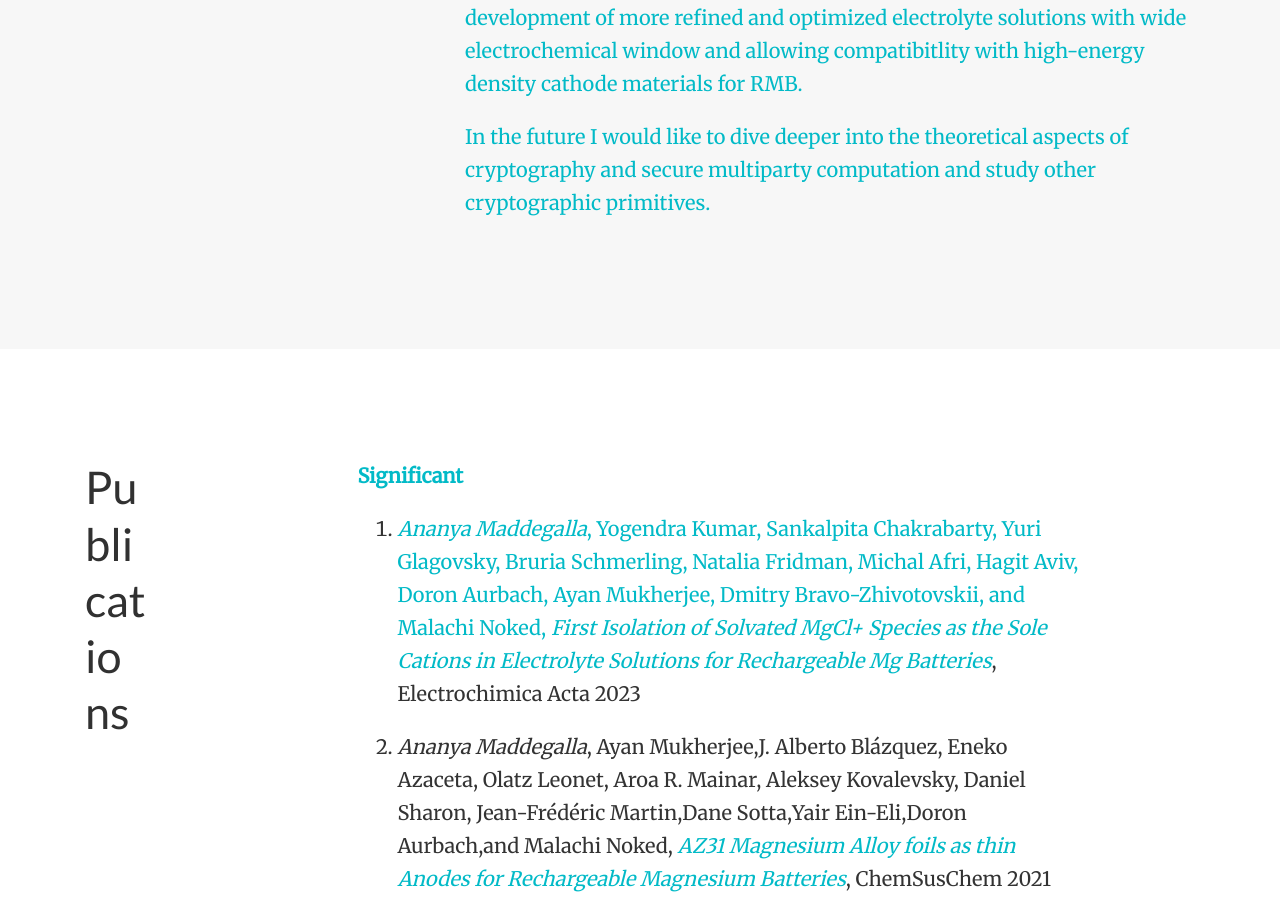
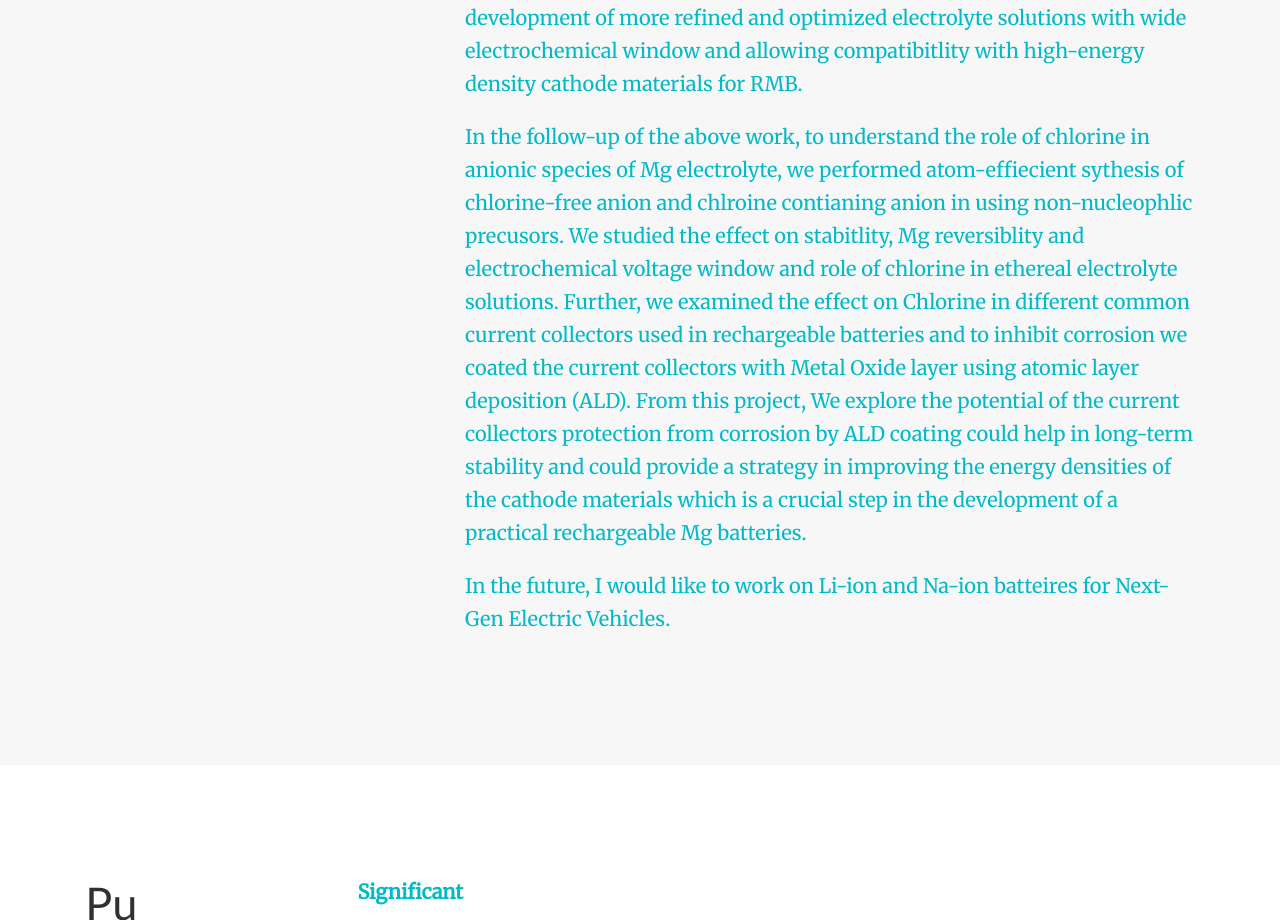
Before and after one commit to Ananya-Maddegalla/ananya-maddegalla.github.io, a plain HTML site: page index.html in a window 1280 px wide. Shown: the part 2662-3582 px from the top of the page. Drawn offline with nearby package versions, Linux system fonts and the light colour scheme; some icons are missing.

Commit message:
Update index.html

```diff
--- a/index.html
+++ b/index.html
@@ -371,18 +371,24 @@
   This project was a framework of <a href="http://www.e-magic.eu/"> E-Magic FET-OPEN Consortia in the funding frame of Horizon 2020 Program (Grant Agreement No. 824066), and from the Israeli Ministry of Science and Technology (Israel-Germany batteries school program). I did this work in collaboration with <a href="https://www.researchgate.net/profile/J-Blazquez-2J">Alberto Blazquez, CIDETEC, Basque Research and Technology Alliance (BRTA), Spain,
   Dr. Jean Frédéric Martin, Université Grenoble Alpes, Grenoble, France, and
   <a href="https://t3.technion.ac.il/researcher/ein-eli-yair/"> Prof. Y. Ein-Eli, Technion-Israel Institute of Technology,
-    and <a href="https://aurbach-lab.com/doron-aurbach/"> Prof. Doron Aurbach at BIU.</p>
+    and <a href="https://aurbach-lab.com/doron-aurbach/"> Prof. Doron Aurbach at BIU.
+</p>
 
 <p>For my next project I worked on understanding the role of electroactive species i.e. anionic and cationic complexes in ethereal Mg eletrolyte solutions.
   For this project I did collobration with <a href="https://chemistry.technion.ac.il/en/team/yitzhak-apeloig/">Prof. Yitzak Apeloig and his research group at <a href="https://chemistry.technion.ac.il/en/">Technion-Israel Intitute of Technology,
   working closing with <a href="https://www.researchgate.net/profile/Dmitry-Bravo-Zhivotovskii-2"> Senior Reseacher Dr. Dmitry Bravo-Zhivotovskii, who is an expert in Shlenck synthesis of air-senstive non-aqueous organometallic complex syntheis.
   We synthesised and isolated anion selective and cation selective electroactive species for Mg electrolyte solutions using Grignard and Non-grignard based precursors and Al based Lewis acid. We investigated their structure with SC-XRD, Raman and multi-NMR Spectroscopy technqiues.
-  For the Electrochemcial analysis of the novel electrolyte solution, we perfromed CV, LSV, Glavnostatic CP, and we examined its full cellcycling performance with Mg protoype coin cell using Galvanostatic cylcing and Rate performance techniques. The synthesis and understanding of this work can lead to new approaches for a rational design of ionic species and development of more refined and optimized electrolyte solutions with wide electrochemical window and allowing compatibitlity with high-energy density cathode materials for RMB.</p>
+  For the Electrochemcial analysis of the novel electrolyte solution, we perfromed CV, LSV, Glavnostatic CP, and we examined full cell cycling performance with Mg protoype coin cell using Galvanostatic cylcing and Rate performance techniques.
+  The synthesis and understanding of this work can lead to new approaches for a rational design of ionic species and development of more refined and optimized electrolyte solutions with wide electrochemical window and allowing compatibitlity with high-energy density cathode materials for RMB.</p>
+</p>
 
-<p></p>
+<p>In the follow-up of the above work, to understand the role of chlorine in anionic species of Mg electrolyte, we performed atom-effiecient sythesis of chlorine-free anion and chlroine contianing anion in using non-nucleophlic precusors.
+  We studied the effect on stabitlity, Mg reversiblity and electrochemical voltage window and role of chlorine in ethereal electrolyte solutions.
+  Further, we examined the effect on Chlorine in different common current collectors used in rechargeable batteries and to inhibit corrosion we coated the current collectors with Metal Oxide layer using atomic layer deposition (ALD).
+  From this project, We explore the potential of the current collectors protection from corrosion by ALD coating could help in long-term stability and could provide a strategy in improving the energy densities of the cathode materials which is a crucial step in the development of a practical rechargeable Mg batteries. </p>
+</p>
 
-<p>In the future I would like to dive deeper into the theoretical aspects of cryptography and secure multiparty computation and
-  study other cryptographic primitives.
+<p>In the future, I would like to work on Li-ion and Na-ion batteires for  Next-Gen Electric Vehicles.
 </p>
 </p>
 
```
